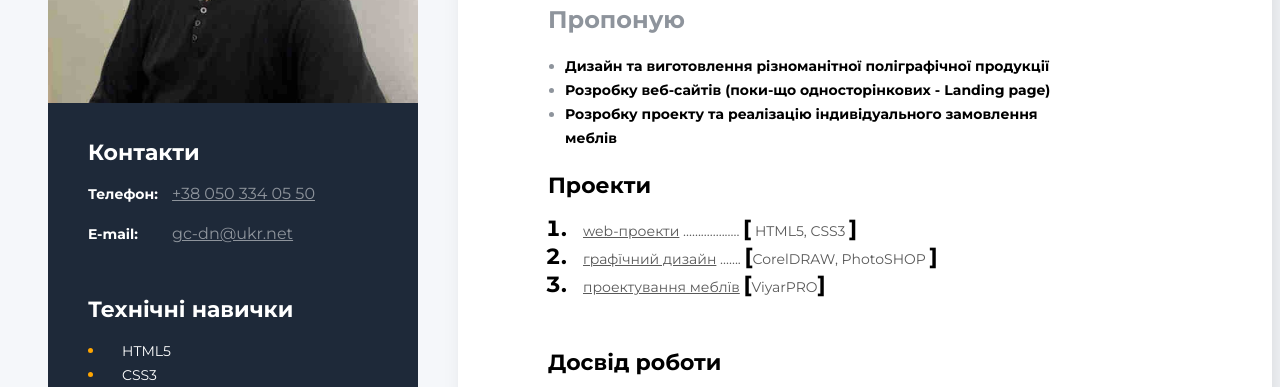
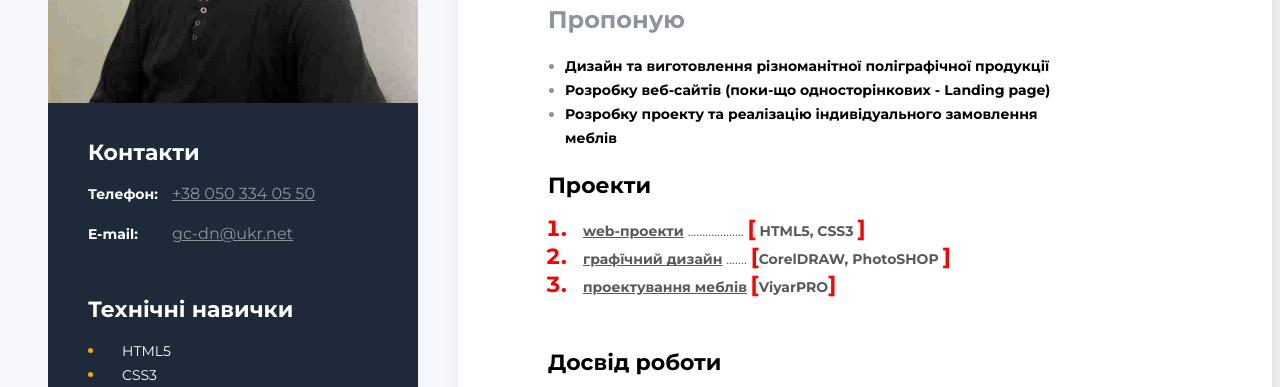
Before and after one commit to Alex-Kuzmenko1965/gc-dn, a plain HTML site: page index.html in a window 1280 px wide. Shown: the part 340-727 px from the top of the page. Drawn offline with Linux system fonts and the light colour scheme.

Commit message:
Алекс-Кузьменко1965

```diff
--- a/index.html
+++ b/index.html
@@ -36,20 +36,20 @@
         <ol class="project-list">
           <li class="project-item">
             <span class="project">
-              <a href="https://alex-kuzmenko1965.github.io/goit-markup-hw-01/" class="project-link">web-проекти</a>
-              ................... <span class="project-item">[</span> HTML5, CSS3 <span class="project-item">]</span>
+              <a href="https://alex-kuzmenko1965.github.io/goit-markup-hw-01/" class="project-link"><b>web-проекти</b></a>
+              ................... <span class="project-item">[</span><b> HTML5, CSS3 <span class="project-item">]</span>
+            </b></span>
+          </li>
+          <li class="project-item">
+            <span class="project">
+              <a href="https://alex-kuzmenko1965.github.io/graphic_design/" class="project-link"><b>графїчний дизайн</b></a>
+              ....... <span class="project-item">[</span><b>CorelDRAW, PhotoSHOP </b><span class="project-item">]</span>
             </span>
           </li>
           <li class="project-item">
             <span class="project">
-              <a href="https://cryptohub.goit.global/" class="project-link">графїчний дизайн</a>
-              ....... <span class="project-item">[</span>CorelDRAW, PhotoSHOP <span class="project-item">]</span>
-            </span>
-          </li>
-          <li class="project-item">
-            <span class="project">
-              <a href="https://kidslike.goit.global/" class="project-link">проектування меблїв</a>
-              <span class="project-item">[</span>ViyarPRO<span class="project-item">]</span>
+              <a href="https://alex-kuzmenko1965.github.io/furniture/" class="project-link"><b>проектування меблів</b></a>
+              <span class="project-item">[</span><b>ViyarPRO</b><span class="project-item">]</span>
             </span>
           </li>
         </ol>
--- a/styles/styles.css
+++ b/styles/styles.css
@@ -73,7 +73,7 @@ body {
   font-weight: 700;
   font-size: 22px;
   line-height: 27px;
-  color: #000000;
+  color: red;
 }
 .project,
 .project-link {
```
